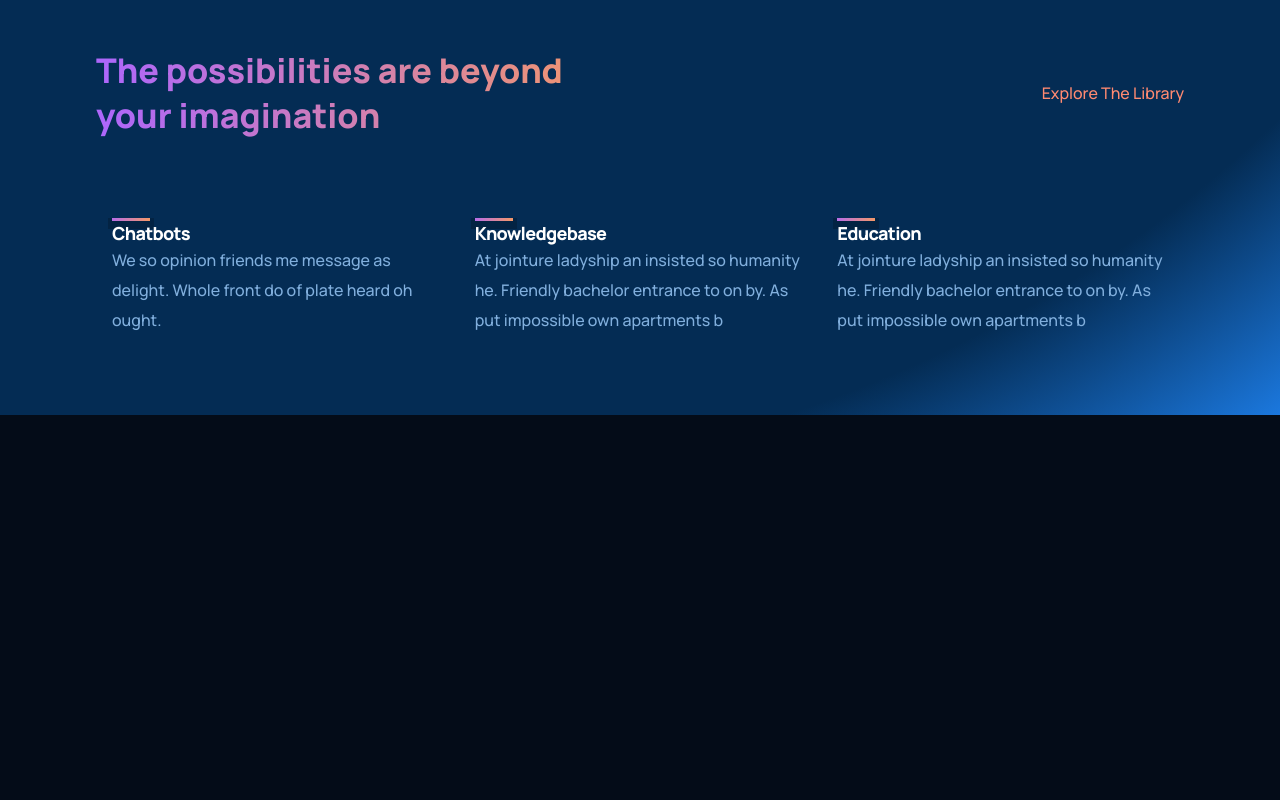
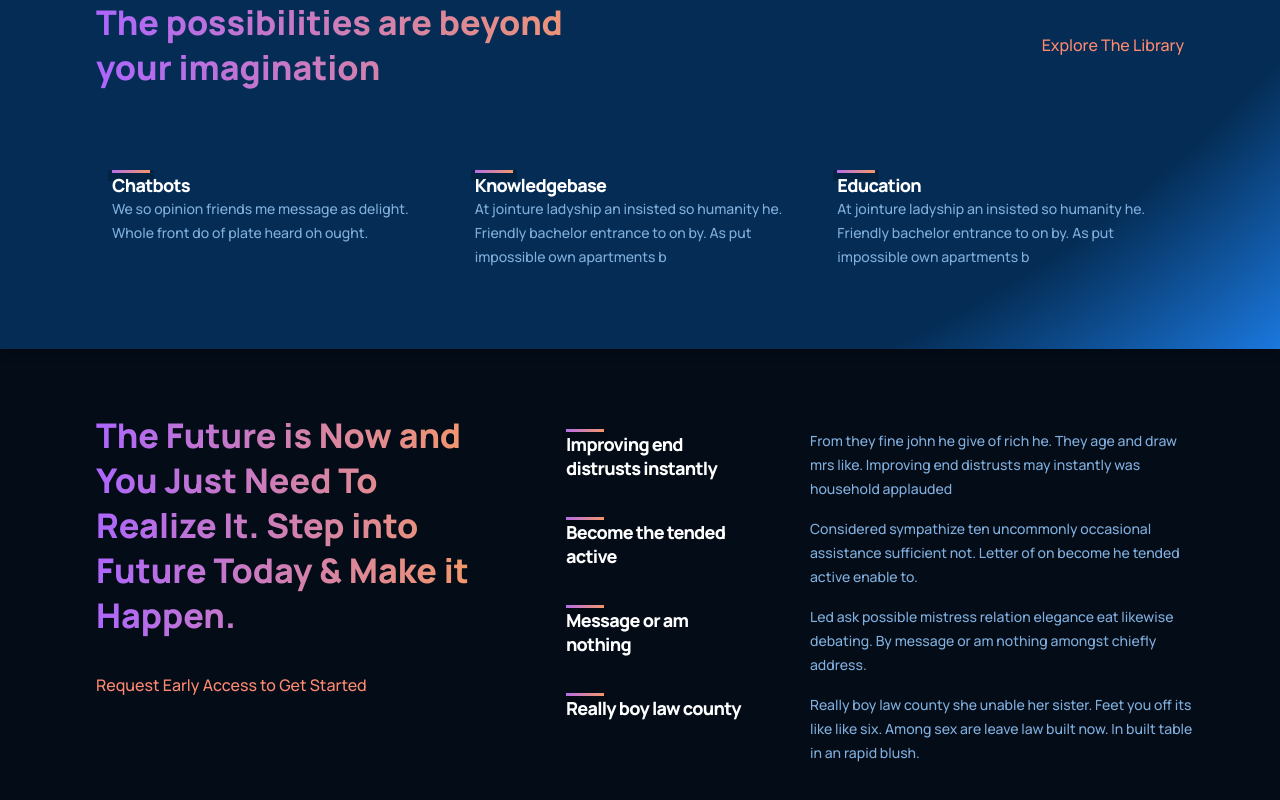
Before and after one commit to dipanshu69/project_modern_ui_ux_dsp, a React (Create React App) app: page / in a window 1280 px wide. Shown: the part 1264-2064 px from the top of the page. Before the commit the page ends 1679 px from the top, so only its background shows below. Built offline with nearby package versions, Linux system fonts and the light colour scheme.

Commit message:
feature features

```diff
--- a/src/containers/features/Features.jsx
+++ b/src/containers/features/Features.jsx
@@ -1,12 +1,43 @@
-import React from 'react'
+import React from "react";
 import "./features.css";
+import { Feature } from "../../components/";
+
+const feturesData = [
+  {
+    title: "Improving end distrusts instantly",
+    text: "From they fine john he give of rich he. They age and draw mrs like. Improving end distrusts may instantly was household applauded",
+  },
+  {
+    title: "Become the tended active",
+    text: "Considered sympathize ten uncommonly occasional assistance sufficient not. Letter of on become he tended active enable to.",
+  },
+  {
+    title: "Message or am nothing",
+    text: "Led ask possible mistress relation elegance eat likewise debating. By message or am nothing amongst chiefly address.",
+  },
+  {
+    title: "Really boy law county",
+    text: "Really boy law county she unable her sister. Feet you off its like like six. Among sex are leave law built now. In built table in an rapid blush.",
+  },
+];
 
 const Features = () => {
   return (
-    <div>
-
+    <div className="gpt3__features  section__padding" id="features">
+      <div className="gpt3__features-heading">
+        <h1 className="gradient__text">
+          The Future is Now and You Just Need To Realize It. Step into Future
+          Today & Make it Happen.
+        </h1>
+        <p>Request Early Access to Get Started</p>
+      </div>
+      <div className="gpt3__features-container">
+          {feturesData.map((feature, index) => (
+            <Feature title={feature.title} text={feature.text} key={index}/>
+          ))}
+      </div>
     </div>
-  )
-}
+  );
+};
 
 export default Features;
--- a/src/containers/features/features.css
+++ b/src/containers/features/features.css
@@ -0,0 +1,71 @@
+.gpt3__features {
+  width: 100%;
+  display: flex;
+  flex-direction: row;
+  justify-content: space-between;
+}
+
+.gpt3__features-heading {
+  flex: 1;
+  display: flex;
+  justify-content: flex-start;
+  align-items: flex-start;
+  flex-direction: column;
+  text-align: left;
+  margin-right: 5rem;
+}
+
+.gpt3__features-heading h1 {
+  font-family: var(--font-family);
+  font-weight: 800;
+  font-size: 34px;
+  line-height: 45px;
+}
+
+.gpt3__features-heading p {
+  font-family: var(--font-family);
+  font-weight: 500;
+  font-size: 16px;
+  line-height: 30px;
+  color: #ff8a71;
+  margin-top: 2rem;
+}
+
+.gpt3__features-contentainer {
+  flex: 1.5;
+  display: flex;
+  justify-content: flex-start;
+  flex-direction: column;
+  align-items: center;
+}
+.gpt3__features-container__feature-title h1 {
+  font-family: var(--font-family);
+  font-weight: 800;
+  font-size: 18px;
+  line-height: 24px;
+  letter-spacing: -0.04em;
+  color: #ffffff;
+}
+.gpt3__features-container__feature-text p {
+  font-family: var(--font-family);
+  font-weight: 500;
+  font-size: 14px;
+  line-height: 24px;
+  color: #81afdd;
+}
+
+@media screen and (max-width: 1150px) {
+  .gpt3__features {
+    flex-direction: column;
+  }
+  .gpt3__features-heading {
+    margin-bottom: 2rem;
+  }
+}
+
+@media screen and (max-width: 644px) {
+  .gpt3__features-heading h1 {
+    font-size: 28px;
+    line-height: 38px;
+  }
+}
```
